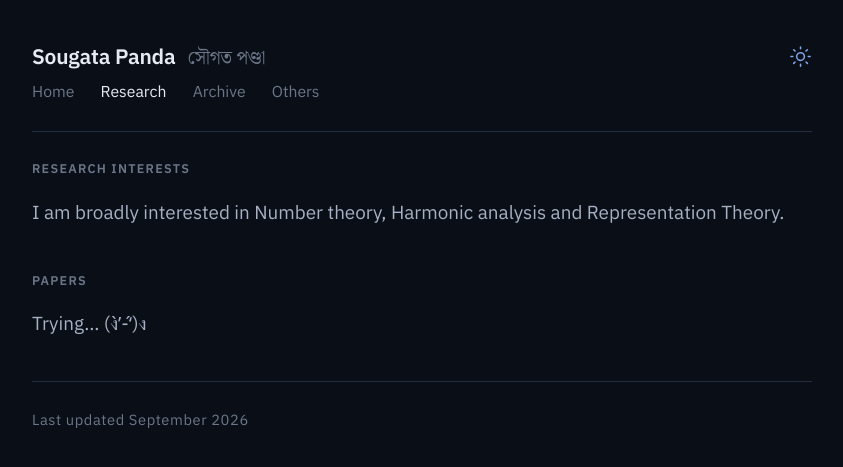
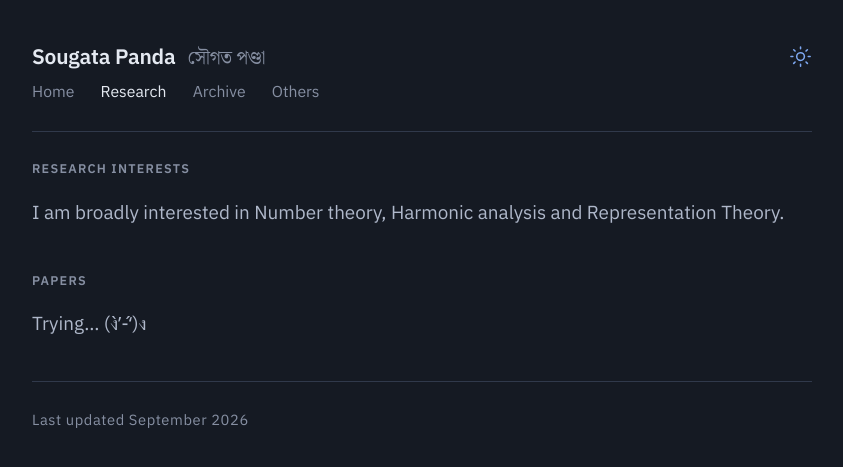
Before and after one commit to sougata543/sougata543.github.io, a Jekyll site: the page built from research.md, in a window 1280 px wide. Shown: the top 467 px of the page, without its empty margins (218-1061 px from the left). Built offline with Jekyll 4.4.1, drawn with Linux system fonts in a browser that asks for light colours.

```diff
--- a/css/style.css
+++ b/css/style.css
@@ -28,41 +28,43 @@
 ──────────────────────────────────────────────────────────── */
 
 /* ─── COLOUR SYSTEM ──────────────────────────────────────
-   One hue, ~220° (deep blue). Backgrounds stay white / near
-   black; every other value is a shade of that single blue,
-   so nothing on the page is a second colour decision.
+   One hue, ~220° (blue). Light mode is a cool paper grey with
+   deep ink-blue type; dark mode is a navy-slate with soft,
+   lifted blues. Lightness steps mirror each other across the
+   two modes, and every text colour clears WCAG AA (4.5:1) on
+   both --bg and --bg-subtle.
 
-   ink      #0d1b33   deep blue, near-black      (light text)
-   slate    #33415c   mid blue-grey              (light body)
-   haze     #7b879c   desaturated blue           (muted)
-   navy     #1b3a7a   deep blue                  (light accent)
-   azure    #2f57ad   deep blue, lifted          (light hover)
-   sky      #7ea6e8   deep blue, tinted for dark (dark accent)
+   Contrast on --bg (light / dark):
+     --text        16.1 / 14.3   headings
+     --text-body    9.8 /  8.7   paragraphs (AAA)
+     --text-muted   5.8 /  5.4   nav, labels, footer
+     --accent       8.0 /  7.3   links
+     --accent-hover 5.8 / 10.2   hover state
 ──────────────────────────────────────────────────────────── */
 html.light {
   color-scheme: light;
-  --bg:           #ffffff;
-  --bg-subtle:    #f3f6fb;
-  --border:       #dbe2ee;
-  --text:         #0d1b33;
-  --text-body:    #33415c;
-  --text-muted:   #7b879c;
-  --accent:       #1c44a0;
-  --accent-hover: #2f63cc;
-  --accent-faint: #a8bce0;
+  --bg:           #f1f3f6;
+  --bg-subtle:    #e2e6ee;
+  --border:       #c6cddc;
+  --text:         #0d172b;
+  --text-body:    #313d54;
+  --text-muted:   #555e72;
+  --accent:       #1c449c;
+  --accent-hover: #2658c5;
+  --accent-faint: #97acd8;
 }
 
 html.dark {
   color-scheme: dark;
-  --bg:           #0a0e16;
-  --bg-subtle:    #131a27;
-  --border:       #232d40;
-  --text:         #e5eaf3;
-  --text-body:    #a6b1c4;
-  --text-muted:   #6b7789;
-  --accent:       #7ea6e8;
-  --accent-hover: #a6c4f4;
-  --accent-faint: #3f5b86;
+  --bg:           #151a23;
+  --bg-subtle:    #1d2330;
+  --border:       #30394b;
+  --text:         #e4e9f1;
+  --text-body:    #afb8ca;
+  --text-muted:   #868fa2;
+  --accent:       #7ea8f1;
+  --accent-hover: #aac7f8;
+  --accent-faint: #3f5883;
 }
 
 /* ─── RESET ──────────────────────────────────────────── */
```
Also changed, not shown: index.md (+3 -2 lines).
